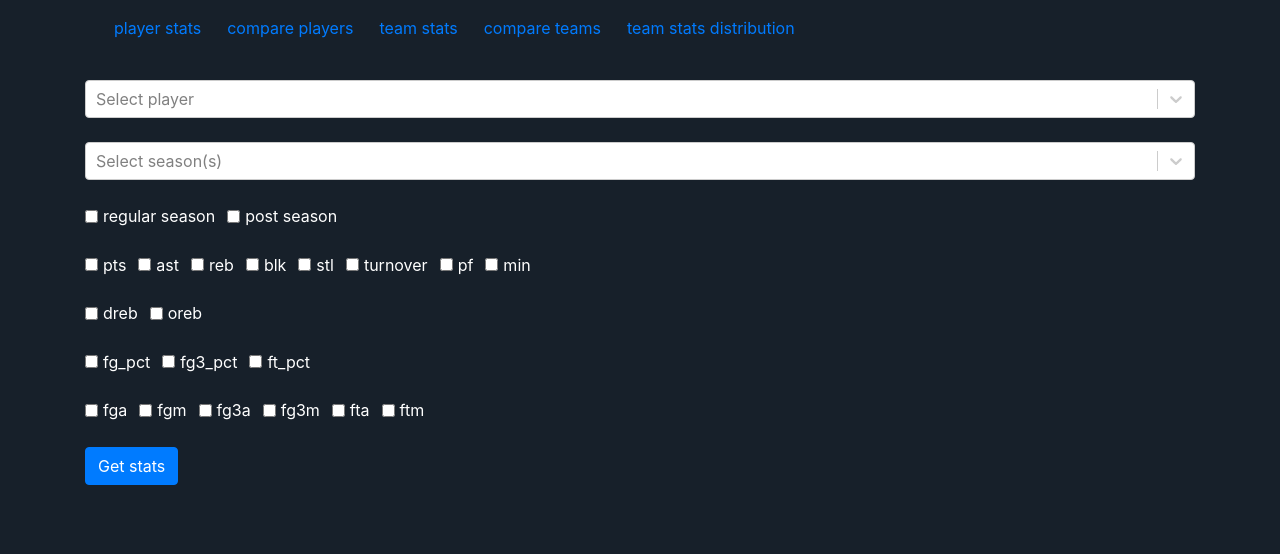
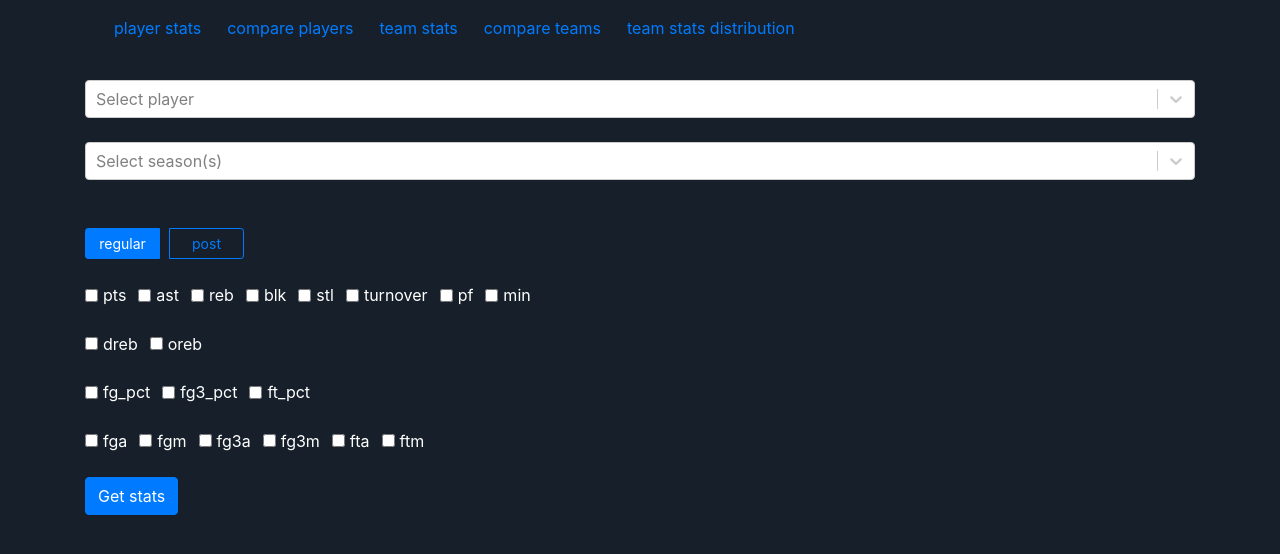
Before and after one commit to PTParta/nba_stat_app, a React (Create React App) app in the folder frontend/: page / in a window 1280 px wide. Shown: the top 554 px of the page. Built offline with nearby package versions, Linux system fonts and the light colour scheme; no server answers.

Commit message:
Backend doesn't filter queries by regular / post season. Change post / regular season selection to button type

```diff
--- a/frontend/src/App.js
+++ b/frontend/src/App.js
@@ -8,6 +8,7 @@ import NavigationBar from './components/NavigationBar'
 import GetStats from './components/GetStats'
 import SelectRegularPost from './components/SelectRegularPost'
 import SelectStats from './components/SelectStats'
+
 //import Teams from './components/Teams'
 
 import {
@@ -27,7 +28,7 @@ function App() {
   const [teams, setTeams] = useState([])
   const [selectedPlayer, setSelectedPlayer] = useState('')
   const [selectedSeasons, setSelectedSeasons] = useState([])
-  const [regularSeasonSelected, setRegularSeasonSelected] = useState(false)
+  const [regularSeasonSelected, setRegularSeasonSelected] = useState(true)
   const [postSeasonSelected, setPostSeasonSelected] = useState(false)
 
   const [ptsSelected, setPtsSelected] = useState(false)
--- a/frontend/src/components/PlayerStats.js
+++ b/frontend/src/components/PlayerStats.js
@@ -78,8 +78,8 @@ const PlayerStats = (
   }
 
   const options = {
-    responsive: true,
-    maintainAspectRatio: false,
+    //responsive: true,
+    //maintainAspectRatio: false,
     legend: {
       onClick: (e) => e.stopPropagation()
     }
@@ -93,8 +93,9 @@ const PlayerStats = (
       .concat(playerStat.game.postseason ? ' POST' : ' REG')),
     datasets: [
       {
+        //data: playerStats.map(playerStat => (playerStat.pts && playerStat.game.postseason === true)),
         label: 'pts',
-        data: playerStats.map(playerStat => playerStat.pts),
+        data: playerStats/* .filter(playerStat => playerStat.game.postseason === true) */.map(playerStat => playerStat.pts),
         fill: false,
         borderColor: colors.maroonDot,
         pointBackgroundColor: colors.maroonDot,
--- a/frontend/src/components/SelectRegularPost.js
+++ b/frontend/src/components/SelectRegularPost.js
@@ -1,30 +1,58 @@
-import { Form } from 'react-bootstrap'
 
+import { Form, ButtonGroup, ToggleButton } from 'react-bootstrap'
+import { useState } from 'react'
 
 const SelectRegularPost = ({ regularSeasonSelected, postSeasonSelected, setRegularSeasonSelected, setPostSeasonSelected }) => {
 
-  const handleRegularSeasonSelectedChange = (event) => {
-    setRegularSeasonSelected(!regularSeasonSelected)
-  }
+  //const [checked, setChecked] = useState(false);
+  const [radioValue, setRadioValue] = useState('1');
 
-  const handlePostSeasonSelectedChange = (event) => {
-    setPostSeasonSelected(!postSeasonSelected)
+  const radios = [
+    { name: 'regular', value: '1' },
+    { name: 'post', value: '2' }
+  ];
+
+  const handleRegularPostChange = (e) => {
+    console.log('handling regular post toggle')
+    console.log('radio.value', e.currentTarget.value)
+    if (e.currentTarget.value === '1') {
+      setRegularSeasonSelected(true)
+      setPostSeasonSelected(false)
+    }
+    if (e.currentTarget.value === '2') {
+      setRegularSeasonSelected(false)
+      setPostSeasonSelected(true)
+    }
+    setRadioValue(e.currentTarget.value)
+
   }
 
   return (
     <div>
-      <Form.Check
-        inline={true}
-        onChange={() => handleRegularSeasonSelectedChange()}
-        style={{ color: 'white' }}
-        type="checkbox"
-        label="regular season" />
-      <Form.Check
-        inline={true}
-        onChange={() => handlePostSeasonSelectedChange()}
-        style={{ color: 'white' }}
-        type="checkbox"
-        label="post season" />
+
+      <br />
+      <ButtonGroup toggle size="sm">
+        {radios.map((radio, idx) => (
+          <ToggleButton
+            style={{ width: '75px', marginRight: '10px' }}
+            key={idx}
+            type="radio"
+            variant="outline-primary"
+            name="radio"
+            value={radio.value}
+            checked={radioValue === radio.value}
+            onChange={(e) => handleRegularPostChange(e)}
+          >
+            {radio.name}
+          </ToggleButton>
+        ))}
+      </ButtonGroup>
+      {/* test to check that states change correctly */}
+      {/* <div style={{ color: 'white' }}>
+        <p>reg: {regularSeasonSelected.toString()}</p>
+        <p>post: {postSeasonSelected.toString()}</p>
+      </div> */}
+
     </div>
 
   )
--- a/frontend/src/services/playerStats.js
+++ b/frontend/src/services/playerStats.js
@@ -31,14 +31,15 @@ const getPlayerStatsFromApi = async (seasons, playerId) => {
   return playerStatsAllPages
 }
 
-const getPlayerStatsFromDB = async (seasons, playerId, regularSeasonSelected, postSeasonSelected) => {
+const getPlayerStatsFromDB = async (seasons, playerId/* , regularSeasonSelected, postSeasonSelected */) => {
   let seasonHelper = ''
   seasons.forEach(season => {
     seasonHelper += `${season},`
   })
 
   console.log('seasonHelper', seasonHelper)
-  const playerStats = await axios.get(`${baseUrlDB}/${playerId}/${seasonHelper}/${regularSeasonSelected}/${postSeasonSelected}`)
+  //const playerStats = await axios.get(`${baseUrlDB}/${playerId}/${seasonHelper}/${regularSeasonSelected}/${postSeasonSelected}`)
+  const playerStats = await axios.get(`${baseUrlDB}/${playerId}/${seasonHelper}`)
   return playerStats
 }
 
```
Also changed, not shown: 1 other file (tests, documents, lock files or other folders).
